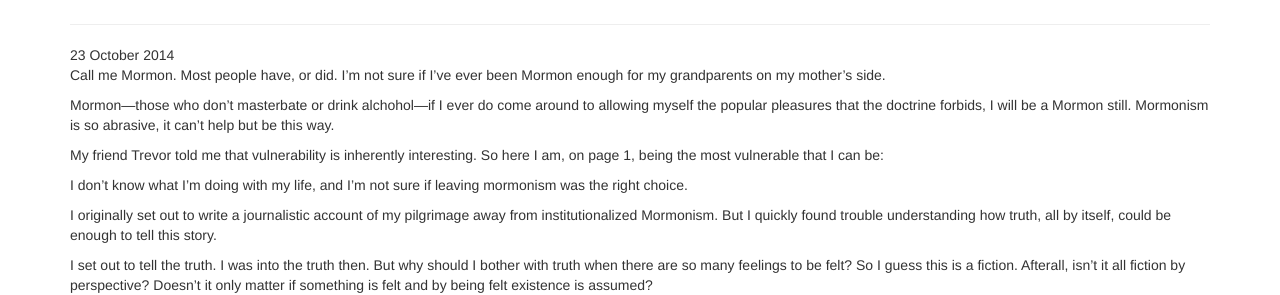
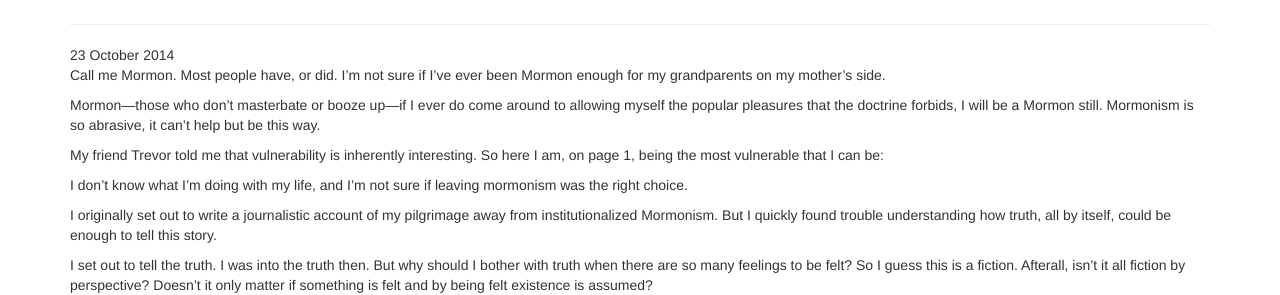
Before and after one commit to rabid-unicorn/reverse-pioneer, a Jekyll site: the page built from _posts/2014-10-23-introduction.md, in a window 1280 px wide. Shown: the part 147-442 px from the top of the page. Built offline with Jekyll 4.4.1, drawn with Linux system fonts in a browser that asks for light colours; nearby versions of some CDN libraries; library files that are not in the unit come from our copies.

Commit message:
intro booze up over alcohol

```diff
--- a/_posts/2014-10-23-introduction.md
+++ b/_posts/2014-10-23-introduction.md
@@ -9,7 +9,7 @@ tags : []
 
 Call me Mormon. Most people have, or did. I’m not sure if I’ve ever been Mormon enough for my grandparents on my mother’s side.
 
-Mormon—those who don’t masterbate or drink alchohol—if I ever do come around to allowing myself the popular pleasures that the doctrine forbids, I will be a Mormon still. Mormonism is so abrasive, it can’t help but be this way.
+Mormon—those who don’t masterbate or booze up—if I ever do come around to allowing myself the popular pleasures that the doctrine forbids, I will be a Mormon still. Mormonism is so abrasive, it can’t help but be this way.
 
 My friend Trevor told me that vulnerability is inherently interesting. So here I am, on page 1, being the most vulnerable that I can be:
 
```
Also changed, not shown: 3 other files.
